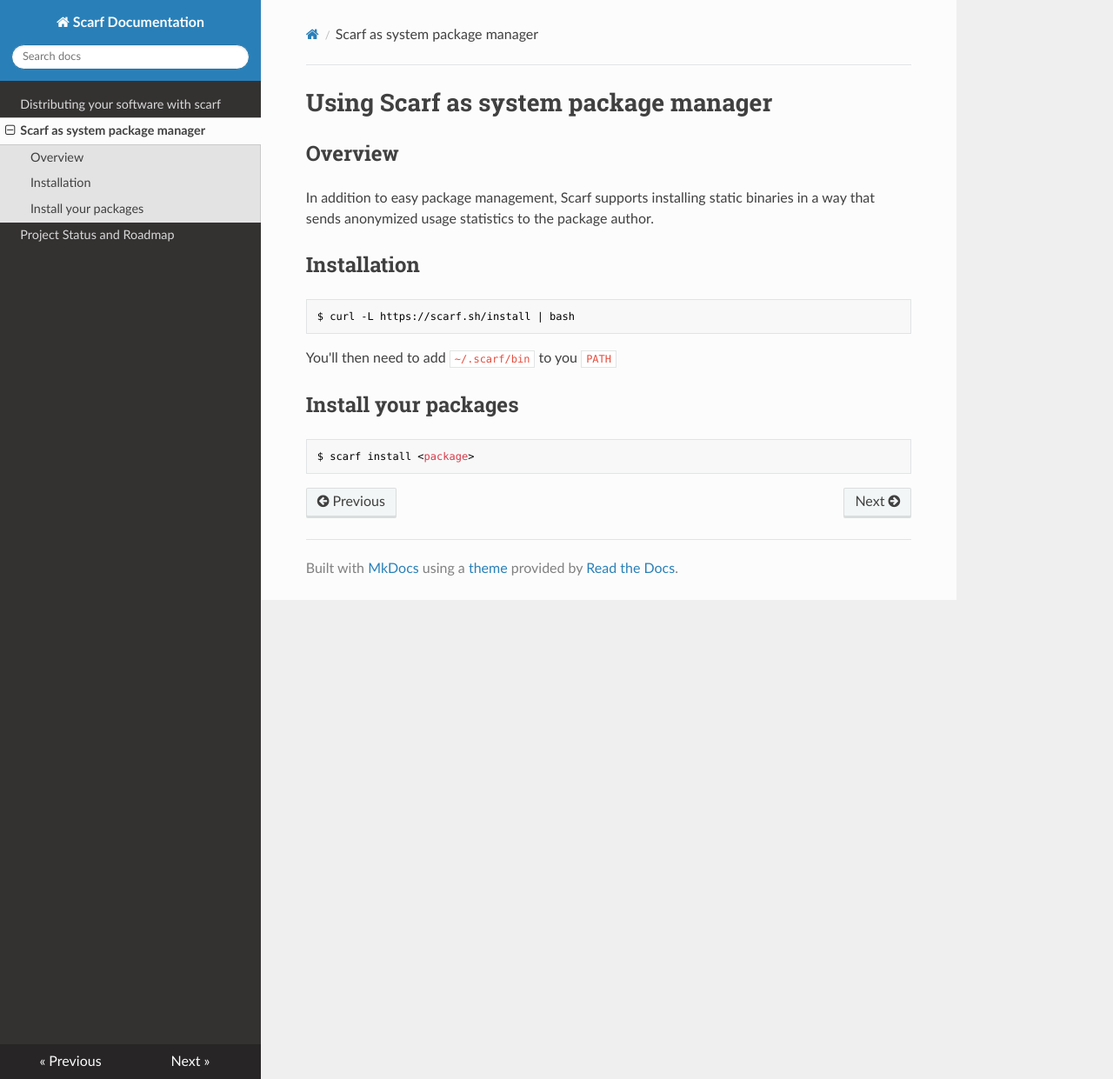
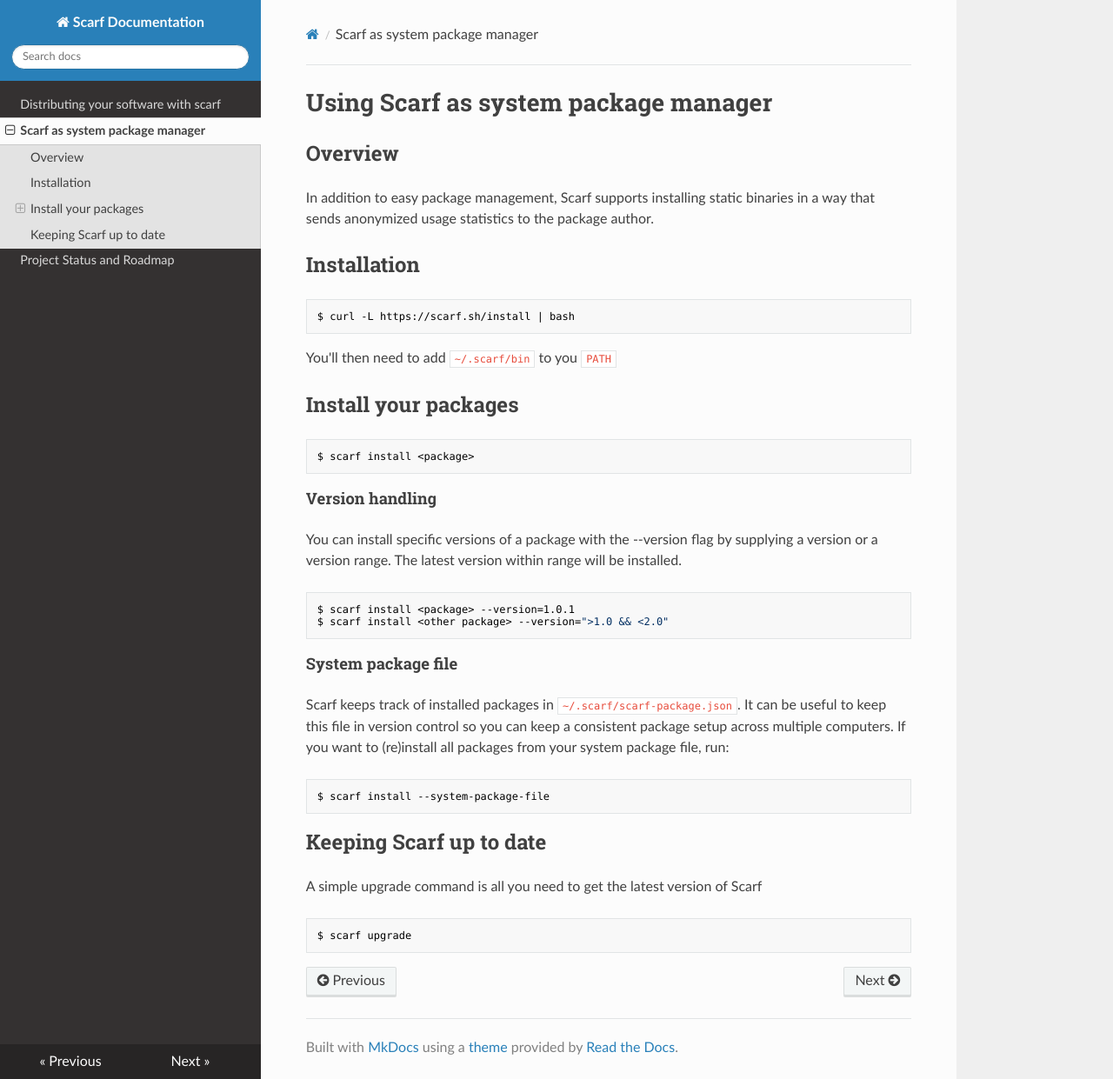
Before and after one commit to scarf-sh/scarf, an MkDocs documentation site: the page built from docs/docs/end-user.md, in a window 1280 px wide and 1241 px high. Shown: the whole window at 87% size. Built offline with MkDocs 1.6.1, drawn with Linux system fonts in a browser that asks for light colours; nearby versions of some CDN libraries.

Commit message:
update docs for versioning and system package file

````diff
--- a/docs/docs/end-user.md
+++ b/docs/docs/end-user.md
@@ -16,6 +16,36 @@
 
 ## Install your packages
 
-```
+```bash
 $ scarf install <package>
 ```
+
+#### Version handling
+
+You can install specific versions of a package with the --version flag by
+supplying a version or a version range. The latest version within range will be
+installed.
+
+```bash
+$ scarf install <package> --version=1.0.1
+$ scarf install <other package> --version=">1.0 && <2.0"
+```
+
+#### System package file
+
+Scarf keeps track of installed packages in `~/.scarf/scarf-package.json`. It can
+be useful to keep this file in version control so you can keep a consistent
+package setup across multiple computers. If you want to (re)install all packages
+from your system package file, run:
+
+```bash
+$ scarf install --system-package-file
+```
+
+## Keeping Scarf up to date
+
+A simple upgrade command is all you need to get the latest version of Scarf
+
+```bash
+$ scarf upgrade
+```
````
Also changed, not shown: docs/docs/index.md (+8 -0 lines).
